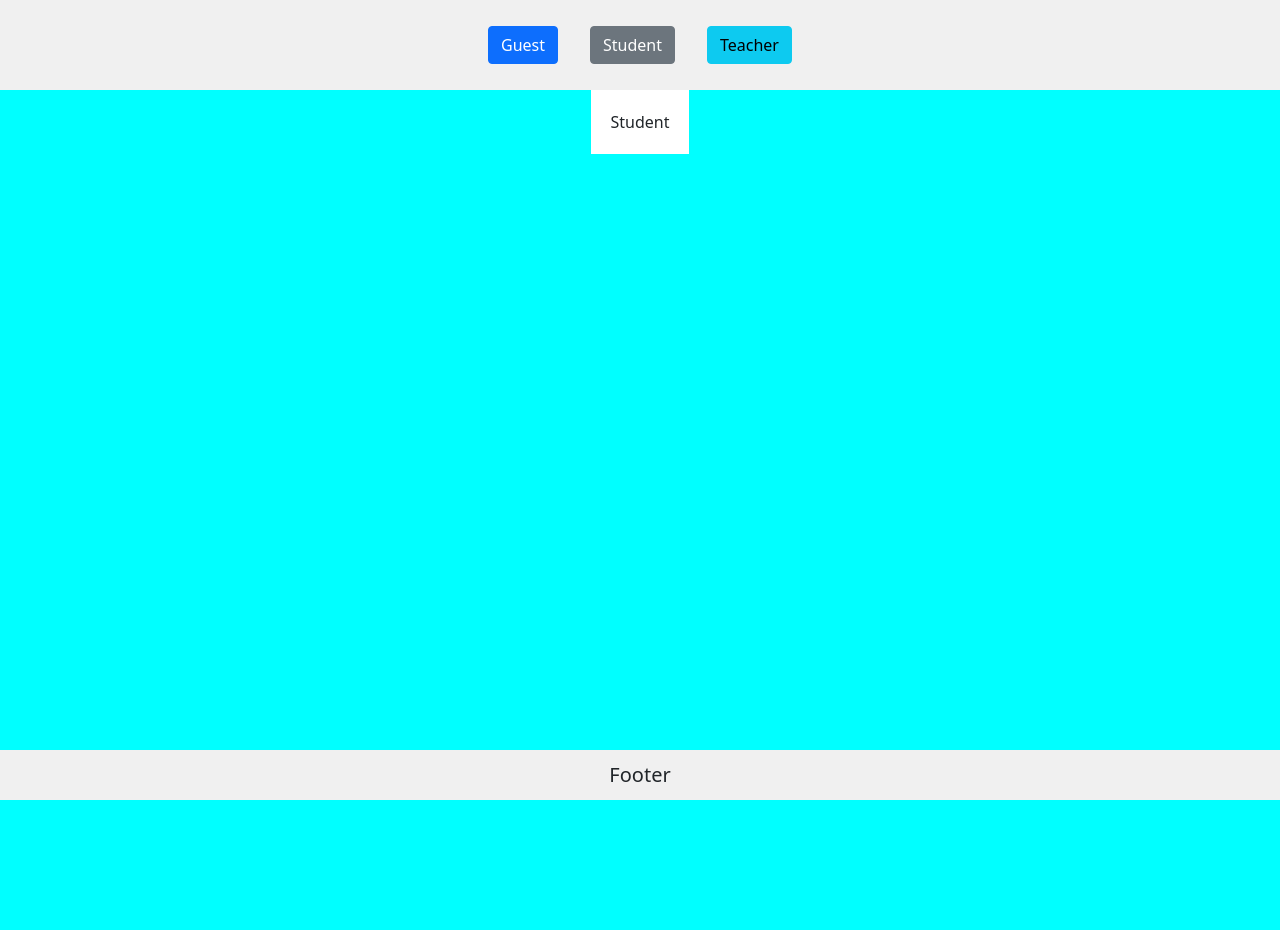
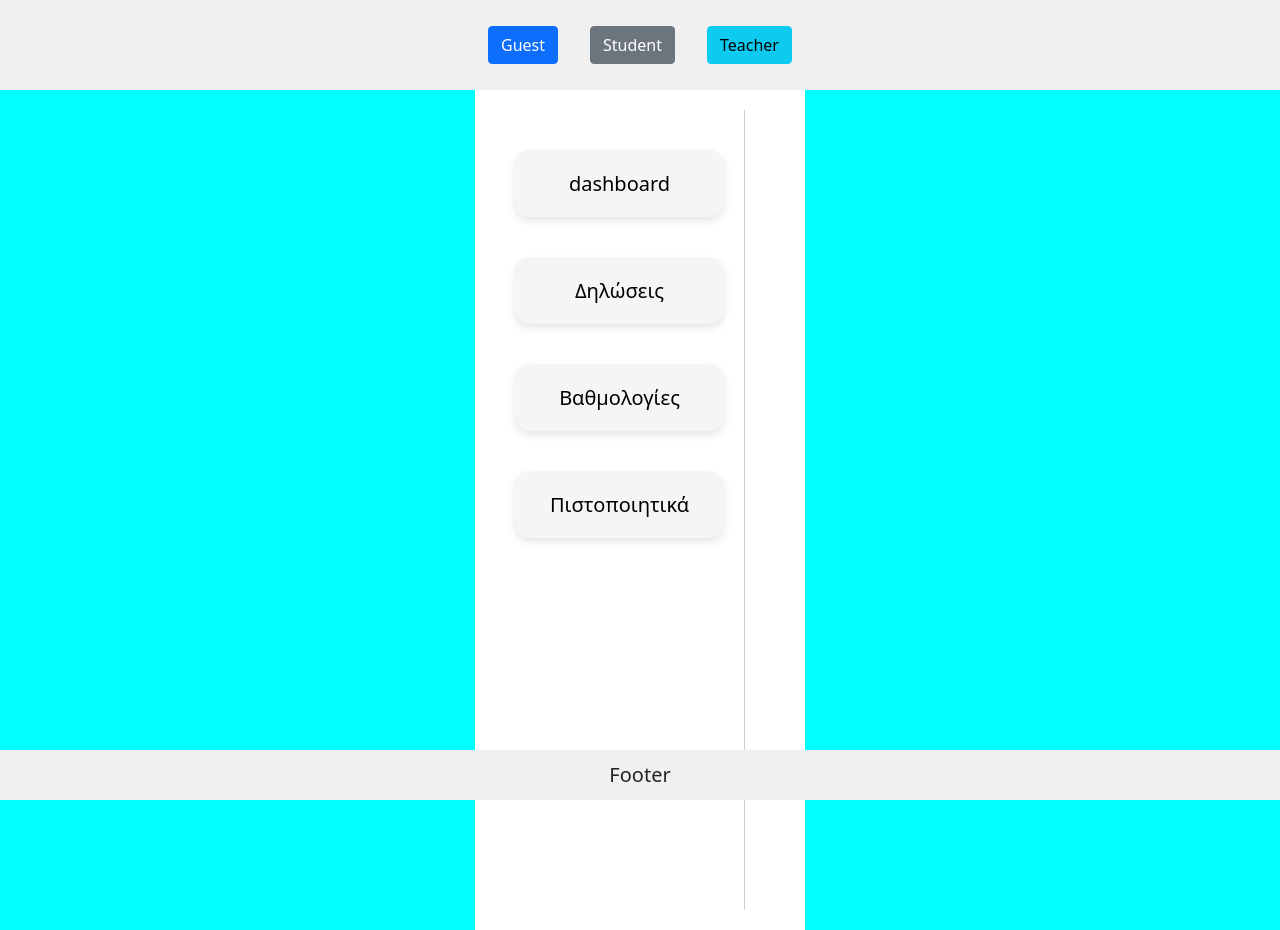
Before and after one commit to kostasalex/My_Studies-Redesign, a React (Vite) app in the folder client/: page /student in a window 1280 px wide. Before the commit the page ends 800 px from the top, so only its background shows below. Built offline with nearby package versions, Linux system fonts and the light colour scheme.

Commit message:
feat(student): add dashboard and dummy pages

```diff
--- a/client/src/components/UserSpecific/student/Student.jsx
+++ b/client/src/components/UserSpecific/student/Student.jsx
@@ -1,7 +1,42 @@
+import { Route, Routes, useNavigate } from 'react-router-dom';
+import Dashboard from '@/components/common/dashboard/Dashboard';
+import { studentDashboardButtons } from '@/locales/gr';
 
-export default function Student()
-{
+export default function Student() {
+  const navigate = useNavigate();
+
+  const handleButtonClick = (path) => {
+    navigate(path);
+  };
+
   return (
-    <div>Student</div>
+    <div style={{ display: 'flex' }}>
+      <Dashboard>
+        <button onClick={() => handleButtonClick('dashboard')}>
+          {studentDashboardButtons[0]}
+        </button>
+        <button onClick={() => handleButtonClick('declarations')}>
+          {studentDashboardButtons[1]}
+        </button>
+        <button onClick={() => handleButtonClick('grades')}>
+          {studentDashboardButtons[2]}
+        </button>
+        <button onClick={() => handleButtonClick('certificates')}>
+          {studentDashboardButtons[3]}
+        </button>
+        {/* <button onClick={() => handleButtonClick('logout')}>
+          {studentDashboardButtons[0]}
+        </button> */}
+      </Dashboard>
+      <div style={{ padding: '20px', flex: 1 }}>
+        <Routes>
+          <Route path="dashboard" element={<div>Dashboard</div>} />
+          <Route path="declarations" element={<div>Δηλώσεις</div>} />
+          <Route path="grades" element={<div>Βαθμολογίες</div>} />
+          <Route path="certificates" element={<div>Δηλώσεις</div>} />
+          <Route path="profile" element={<div>Προφίλ</div>} />
+        </Routes>
+      </div>
+    </div>
   );
 }
--- /dev/null
+++ b/client/src/components/common/dashboard/Dashboard.jsx
@@ -0,0 +1,12 @@
+
+import styles from './Dashboard.module.css';
+
+const Dashboard = ({ children }) => {
+  return (
+    <div className={styles.dashboard}>
+      {children}
+    </div>
+  );
+};
+
+export default Dashboard;
--- /dev/null
+++ b/client/src/components/common/dashboard/Dashboard.module.css
@@ -0,0 +1,28 @@
+.dashboard {
+    display: flex;
+    flex-direction: column;
+    width: 250px;
+    border-right: 1px solid #ccc;
+    padding: 20px;
+    height: 100vh;
+}
+
+.dashboard button {
+    padding: 20px;
+    margin: 20px 0px;
+    border: 0px;
+    border-radius: 15px;
+    color: #000;
+    font-size: 20px;
+    font-weight: 400;
+    line-height: normal;
+    background-color: #f5f5f5;
+    box-shadow: 0 4px 8px rgba(0, 0, 0, 0.1);
+    cursor: pointer;
+    transition: background-color 0.2s, box-shadow 0.2s;
+}
+
+.dashboard button:hover {
+    background-color: #e0e0e0;
+    box-shadow: 0 6px 12px rgba(0, 0, 0, 0.15);
+}
--- a/client/src/locales/gr.js
+++ b/client/src/locales/gr.js
@@ -30,3 +30,12 @@ export const guestAnnouncementCardData = [
         title: 'Νέος Τρόπος Διδασκαλείας',
     }
 ];
+
+export const studentDashboardButtons = [
+    "dashboard",
+    "Δηλώσεις",
+    "Βαθμολογίες",
+    "Πιστοποιητικά",
+    "Προφίλ",
+    "Αποσύνδεση"
+  ];
```
